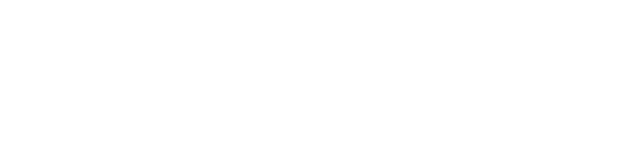
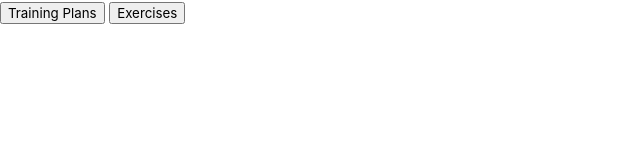
Before and after one commit to KlaudiaZ/Training-planner, a website built with webpack: page dist/index.html in a window 1280 px wide. Shown: the whole page, without its empty margins (0-640 px from the left). Built offline with nearby package versions, Linux system fonts and the light colour scheme; files whose address does not match are found by name.

Commit message:
font, css, main menu buttons

```diff
--- a/src/css/index.css
+++ b/src/css/index.css
@@ -1,4 +1,4 @@
-p#start-info {
-  font-size: 3em;
-  text-align: center;
+body {
+    font-family: 'Lobster', cursive;
+    box-sizing: content-box;
 }
```
Also changed, not shown: dist/index.html.
